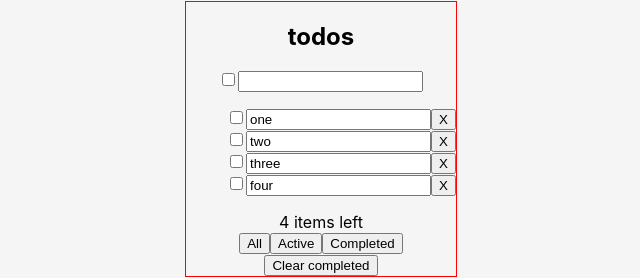
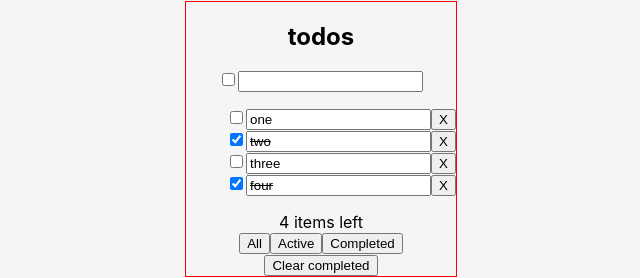
Before and after one commit to AdamGonda/todo-front, a React (Create React App) app: page / in a window 1280 px wide. Shown: the part 261-539 px from the top of the page, without its empty margins (319-959 px from the left). Built offline with nearby package versions, Linux system fonts and the light colour scheme.

Commit message:
toggle todo item working

```diff
--- a/src/App.css
+++ b/src/App.css
@@ -17,3 +17,7 @@ section {
 .todo {
 
 }
+
+.done > input:nth-last-child(2) {
+  text-decoration: line-through
+}
--- a/src/App.js
+++ b/src/App.js
@@ -21,8 +21,8 @@ export default () => {
 					<div id="body">
 						<ul id="todos">
 							{todos.map(todo => (
-								<li className="todo" key={todo.id}>
-									<input type="checkbox" />
+								<li className={"todo " + (todo.isDone ? "done" : '')} key={todo.id}>
+									<input type="checkbox" defaultChecked={todo.isDone} onClick={handleItemToggle(todo.id, todos, setTodos)}/>
 									<input
 										type="text"
 										value={todo.title}
@@ -66,3 +66,13 @@ const handleItemTitleChange = (id, todos, setTodos) => e => {
 		)
 	])
 }
+
+const handleItemToggle = (id, todos, setTodos) => e => {
+  setTodos([
+		...todos.map(todo =>
+			todo.id == id
+				? { id: todo.id, title: todo.title, isDone: !todo.isDone }
+				: todo
+		)
+	])
+}
```
